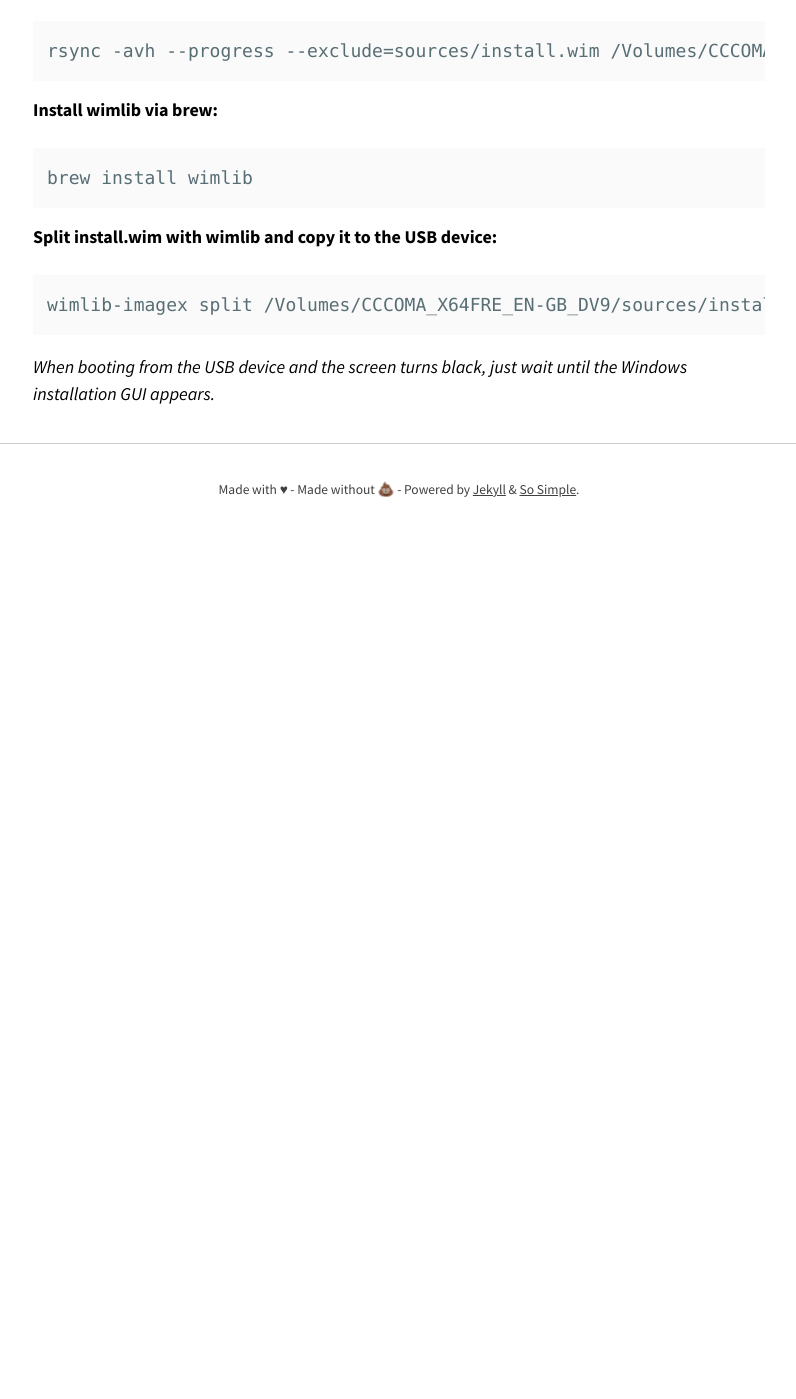
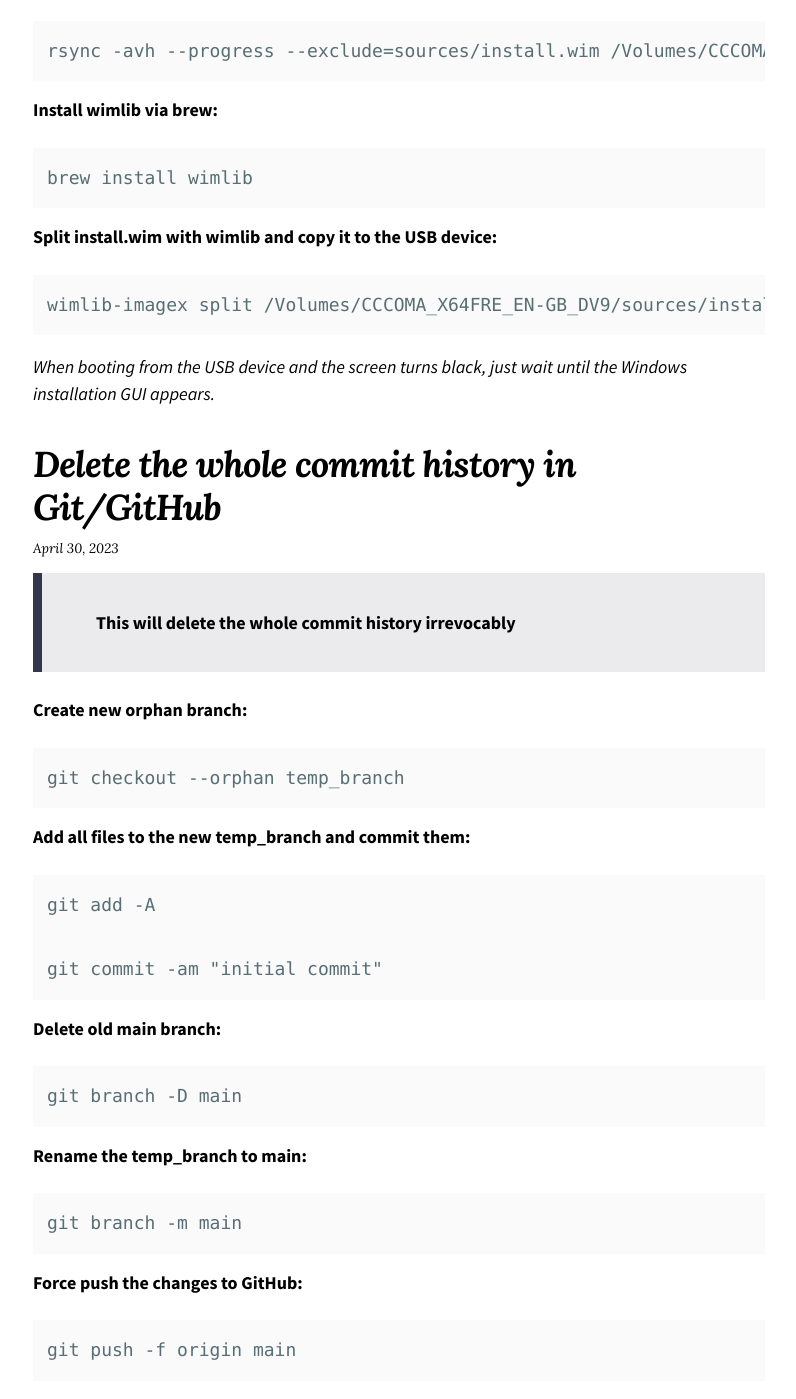
Before and after one commit to 8mnl/blog, a Jekyll site: the page built from index.html, in a window 1280 px wide and 1400 px high, scrolled down 859 px. Shown: the whole window, without its empty margins (241-1037 px from the left). Built offline with Jekyll 4.4.1, drawn with Linux system fonts in a browser that asks for light colours; nearby versions of some CDN libraries; the list of posts is cut into pages by our own code; before the commit the page ends 1431 px from its top, so only the background shows below that; some of the changed text lies outside the part shown.

Commit message:
30.04.23 Post

```diff
--- a/_config.yml
+++ b/_config.yml
@@ -18,7 +18,7 @@
 skin: "/assets/css/skins/default.css"
 locale: en-US
 title: "SECOND BRAIN"
-description: "Personal storage of things I need once in a blue moon, but then urgently"
+description: "Personal dump of things I need once in a blue moon, but then urgently"
 baseurl: "/blog" # the subpath of your site, e.g. "/blog"
 url: "https://8mnl.github.io" # the base hostname & protocol for your site e.g. "https://mmistakes.github.io"
 #logo: "/images/so-simple-site-logo.png" # path of site logo, e.g. "/assets/images/logo.png"
--- /dev/null
+++ b/_posts/2023-04-30-delete-github-history.md
@@ -0,0 +1,32 @@
+---
+title: "Delete the whole commit history in Git/GitHub"
+excerpt_separator: "<!--more-->"
+tags:
+  - git
+  - github
+  - tutorial
+---
+
+> **This will delete the whole commit history irrevocably**
+
+## Create new orphan branch:
+
+    git checkout --orphan temp_branch
+
+## Add all files to the new temp_branch and commit them:
+
+    git add -A
+
+    git commit -am "initial commit"
+
+## Delete old main branch:
+
+    git branch -D main
+
+## Rename the temp_branch to main:
+
+    git branch -m main
+
+## Force push the changes to GitHub:
+
+    git push -f origin main
```
